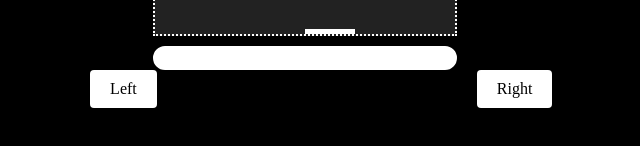
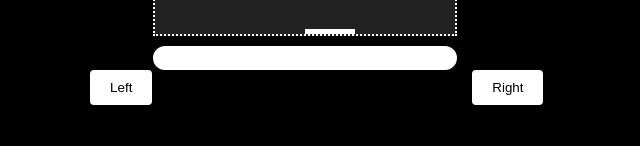
Before and after one commit to PhucsThanhj/PIngPong, a plain HTML site: page index.html in a window 1280 px wide. Shown: the part 476-622 px from the top of the page, without its empty margins (335-975 px from the left). Drawn offline with Linux system fonts and the light colour scheme.

Commit message:
Update index.html

```diff
--- a/index.html
+++ b/index.html
@@ -19,10 +19,10 @@
     <div id="line">
         <div id="dot"></div>
     </div>
-
-    <div id ="button1">Left</div>
-    <div id ="button2">Right</div>
-
+<div id="ctrlbox">
+    <button id="button1">Left</button>
+    <button id="button2">Right</button>
+</div>
     <script src="script.js"></script>
 
 </body>
```
